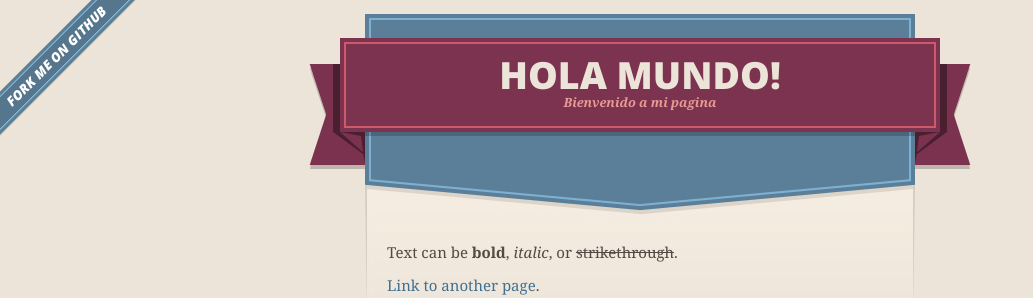
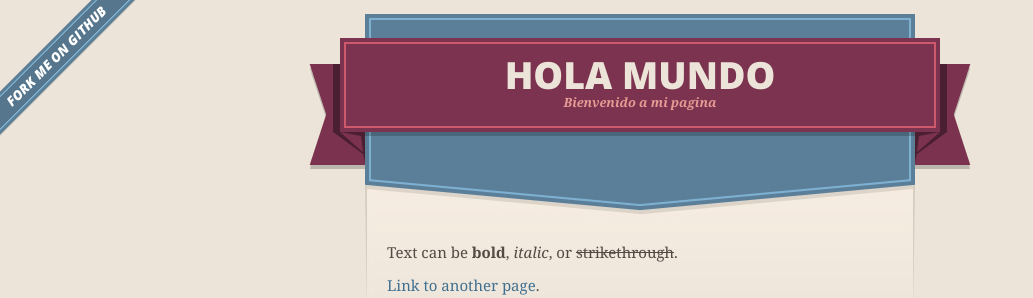
Before and after one commit to adriansg90/staticwebpage, a Jekyll site: the page built from index.md, in a window 1280 px wide and 900 px high. Shown: the top 298 px of the window, without its empty margins (0-1033 px from the left). Built offline with Jekyll 4.4.1, drawn with Linux system fonts in a browser that asks for light colours.

Commit message:
Update _config.yml

```diff
--- a/_config.yml
+++ b/_config.yml
@@ -1,4 +1,4 @@
+remote_theme: pages-themes/merlot@v0.2.0
+title: Hola mundo
+description: Bienvenido a mi pagina
 theme: jekyll-theme-merlot
-remote_theme: pages-themes/merlot@v0.2.0
-title: Hola mundo!
-description: Bienvenido a mi pagina
```
